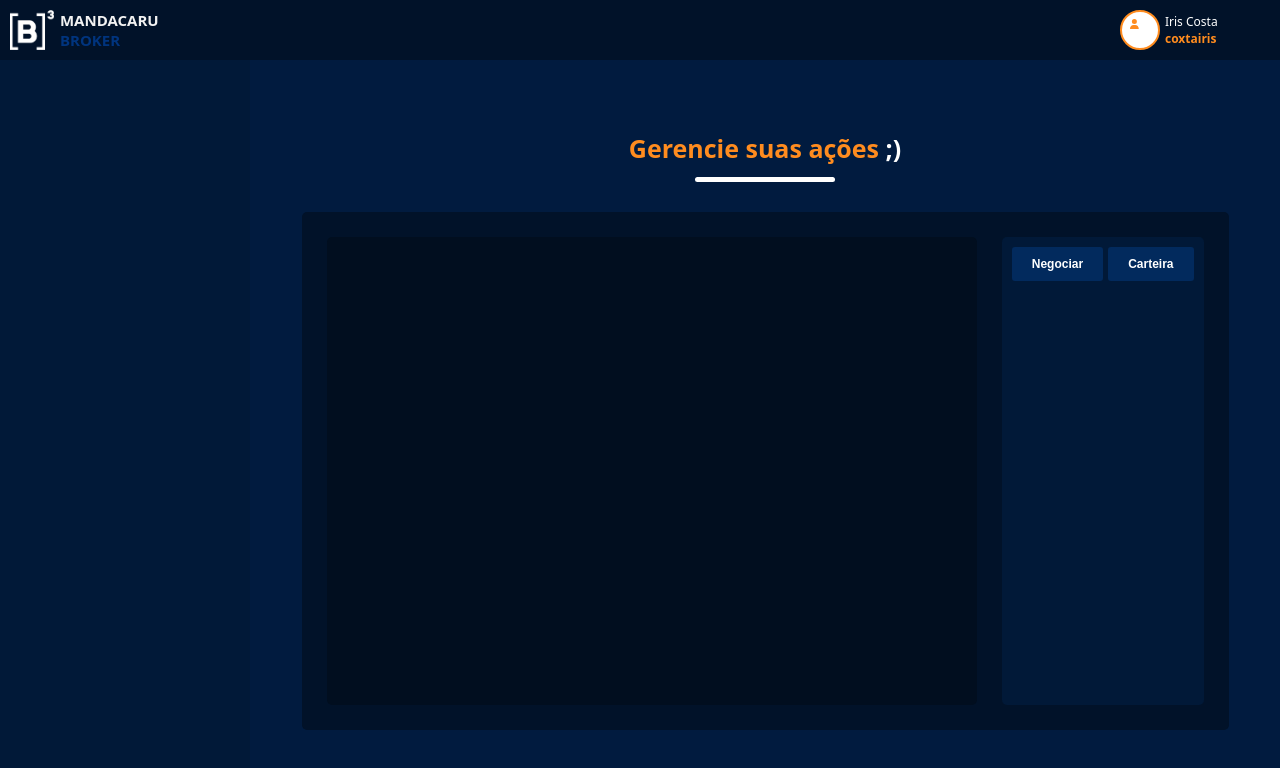
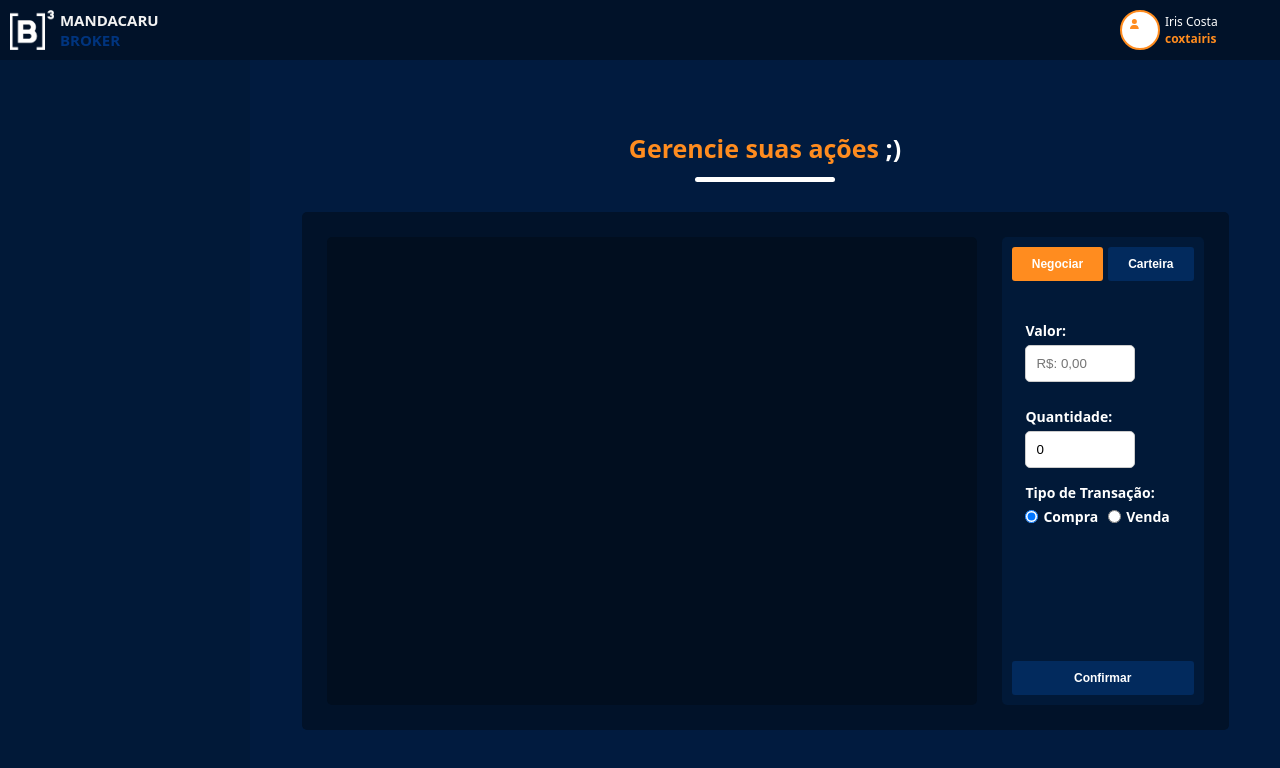
Before and after one commit to izaiasmachado/mandacarubroker-front, a Next.js app: page /dashboard in a window 1280 px wide. Shown: the top 768 px of the page. Built offline with nearby package versions, Linux system fonts and the light colour scheme.

Commit message:
:sparkles: feat: set default useState's

```diff
--- a/src/components/BalanceGroup/index.js
+++ b/src/components/BalanceGroup/index.js
@@ -18,7 +18,7 @@ const Balance = () => {
       <S.BalanceRightcontent>
         <S.Currency>
           <h3>Saldo</h3>
-          <span>{showPassword ? <hr></hr> : "R$ 0,00"}</span>
+          <span>{showPassword ? "R$ 0,00" : <hr></hr>}</span>
         </S.Currency>
         <S.Icon width={15} height={18} onClick={togglePasswordVisibility}>
           <FontAwesomeIcon icon={showPassword ? faEye : faEyeSlash} />
--- a/src/components/MainContainer/Main/RightConteiner/Carteira/index.js
+++ b/src/components/MainContainer/Main/RightConteiner/Carteira/index.js
@@ -6,7 +6,7 @@ import Balance from "@/components/BalanceGroup";
 const Carteira = () => {
   const [value, setValue] = useState("");
   const [quantity, setQuantity] = useState("");
-  const [transactionType, setTransactionType] = useState("");
+  const [transactionType, setTransactionType] = useState("deposito");
 
   const handleValueChange = (e) => {
     setValue(e.target.value);
--- a/src/components/MainContainer/Main/RightConteiner/Negociar/index.js
+++ b/src/components/MainContainer/Main/RightConteiner/Negociar/index.js
@@ -5,7 +5,7 @@ import Button from "@/components/UI/Button";
 const Negociar = () => {
   const [value, setValue] = useState("");
   const [quantity, setQuantity] = useState("");
-  const [transactionType, setTransactionType] = useState("");
+  const [transactionType, setTransactionType] = useState("compra");
 
   const handleValueChange = (e) => {
     setValue(e.target.value);
--- a/src/components/MainContainer/Main/RightConteiner/index.js
+++ b/src/components/MainContainer/Main/RightConteiner/index.js
@@ -9,7 +9,7 @@ import Historico from "./Historico";
 import Carteira from "./Carteira";
 
 const RightConteiner = () => {
-  const [activeButton, setActiveButton] = useState(null);
+  const [activeButton, setActiveButton] = useState("negociar");
 
   const handleButtonClick = (buttonName) => {
     setActiveButton(buttonName);
```
